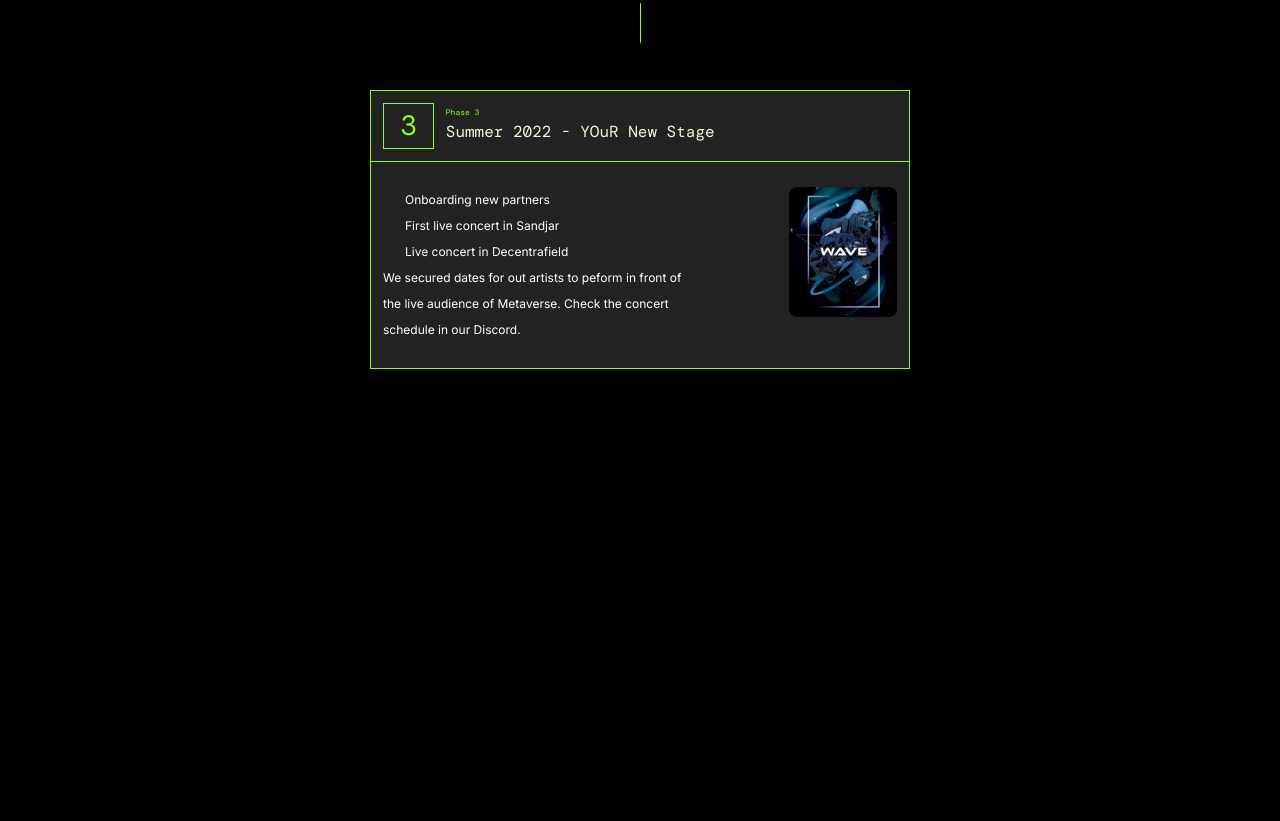
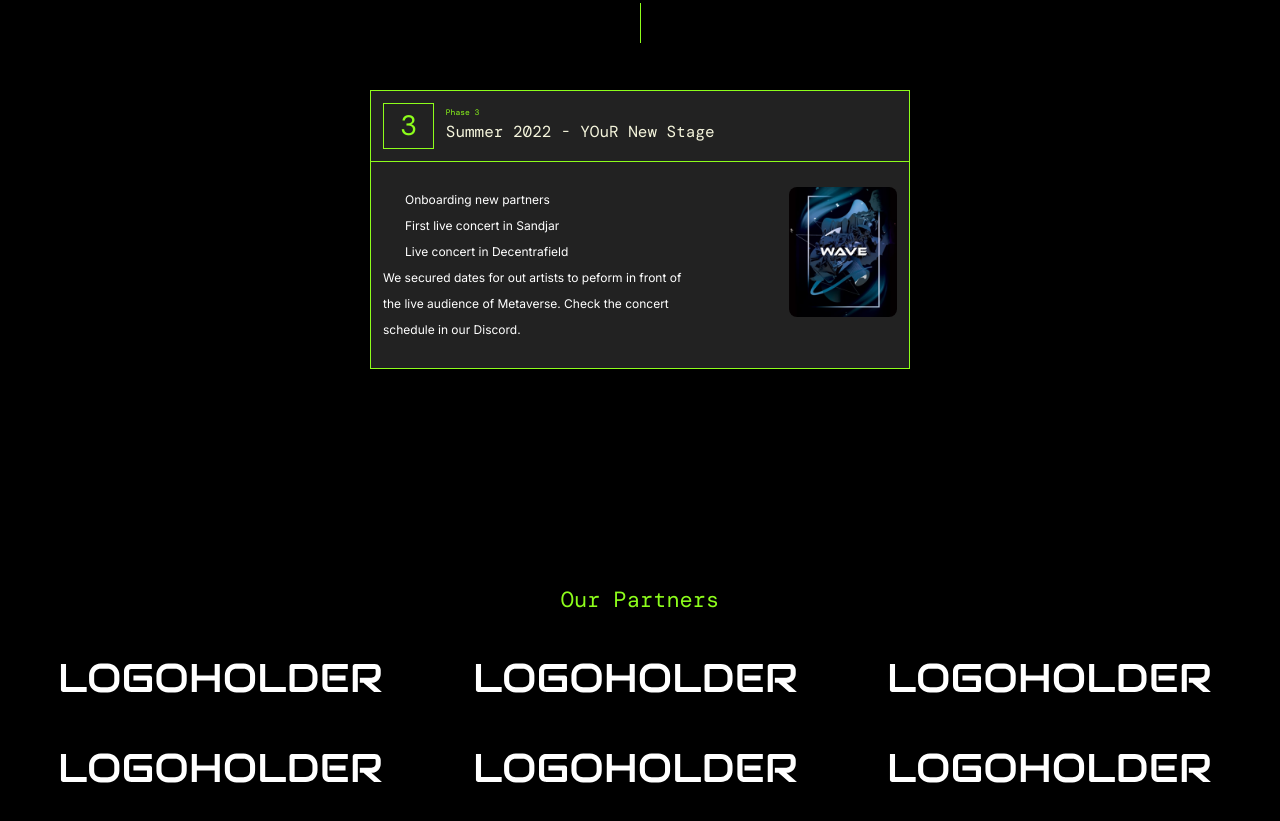
Before and after one commit to AlexMakovetskiy/fe-ml-kurs, a website built with Parcel: page src/index.html in a window 1280 px wide. Shown: the part 4048-4869 px from the top of the page. Before the commit the page ends 4755 px from the top, so only its background shows below. Built offline with nearby package versions, Linux system fonts and the light colour scheme; files whose address does not match are found by name; a web font is replaced by a local one.

Commit message:
make partners section

```diff
--- a/src/index.html
+++ b/src/index.html
@@ -217,6 +217,19 @@
             </div>
         </div>
     </section>
+    <section class="partners section">
+        <div class="medium-container">
+            <h2 class="partners__title">Our partners</h2>
+            <div class="partners__logo-container">
+                <img src="./assets/vector/partner_logo.svg" alt="logo" class="patners__logo-container__logo">
+                <img src="./assets/vector/partner_logo.svg" alt="logo" class="patners__logo-container__logo">
+                <img src="./assets/vector/partner_logo.svg" alt="logo" class="patners__logo-container__logo">
+                <img src="./assets/vector/partner_logo.svg" alt="logo" class="patners__logo-container__logo">
+                <img src="./assets/vector/partner_logo.svg" alt="logo" class="patners__logo-container__logo">
+                <img src="./assets/vector/partner_logo.svg" alt="logo" class="patners__logo-container__logo">
+            </div>
+        </div>
+    </section>
     <section class="section"></section>
     <section class="section"></section>
     <section class="section"></section>
--- a/src/style/style.scss
+++ b/src/style/style.scss
@@ -349,7 +349,7 @@ body {
 }
 
 .roadmap {
-    margin-bottom: 240px;
+    margin-bottom: 120px;
     padding: 118px 0 48px;
 
     .roadmap__circle {
@@ -459,3 +459,23 @@ body {
 
     }
 }
+
+.partners {
+    margin: 120px 0;
+    &__title {
+        margin-bottom: 50px;
+        @include dm-mono-font();
+        text-align: center;
+        font-size: 2.2rem;
+        line-height: 2.6rem;
+        color: $custon-green;
+    }
+
+    &__logo-container {
+        display: grid;
+        grid-template-columns: repeat(3, 1fr);
+        grid-template-rows: repeat(2, 1fr);
+        grid-column-gap: 84px;
+        grid-row-gap: 60px;
+    }
+}
```
Also changed, not shown: src/assets/vector/partner_logo.svg (added).
